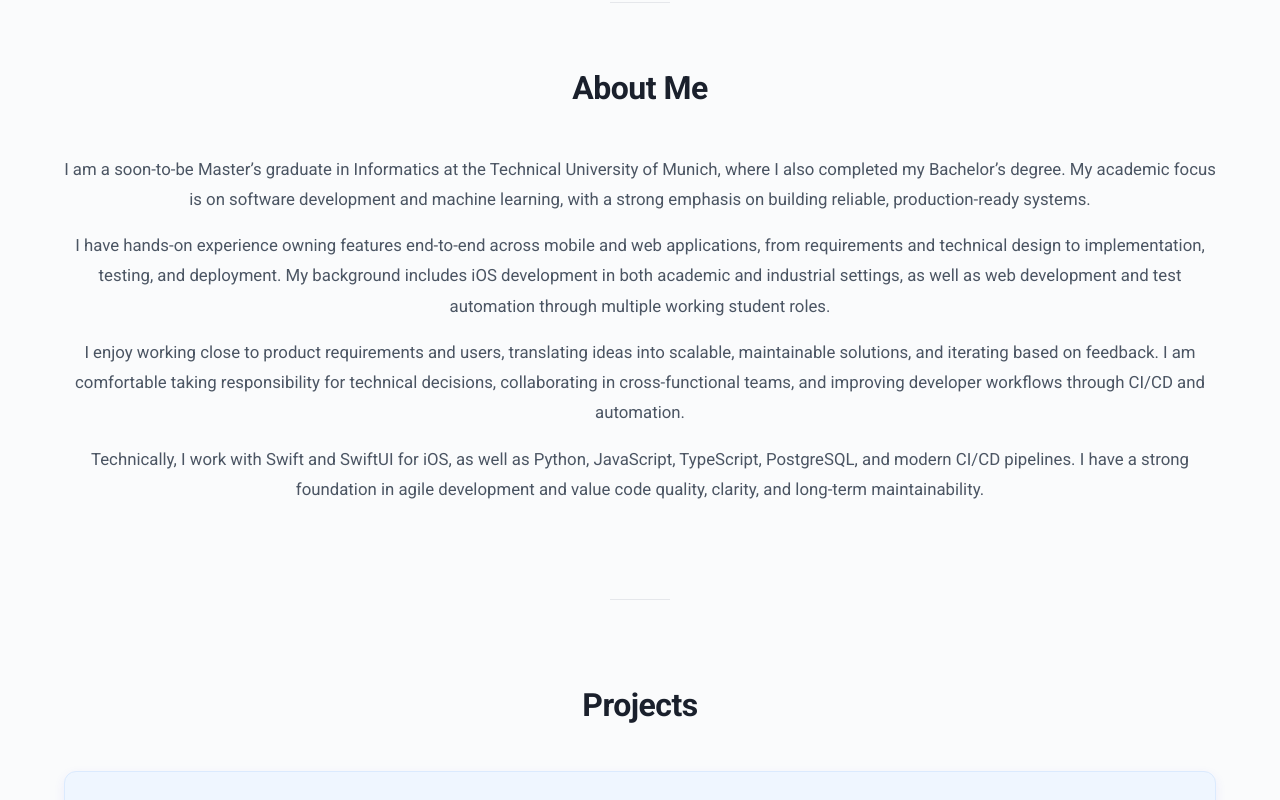
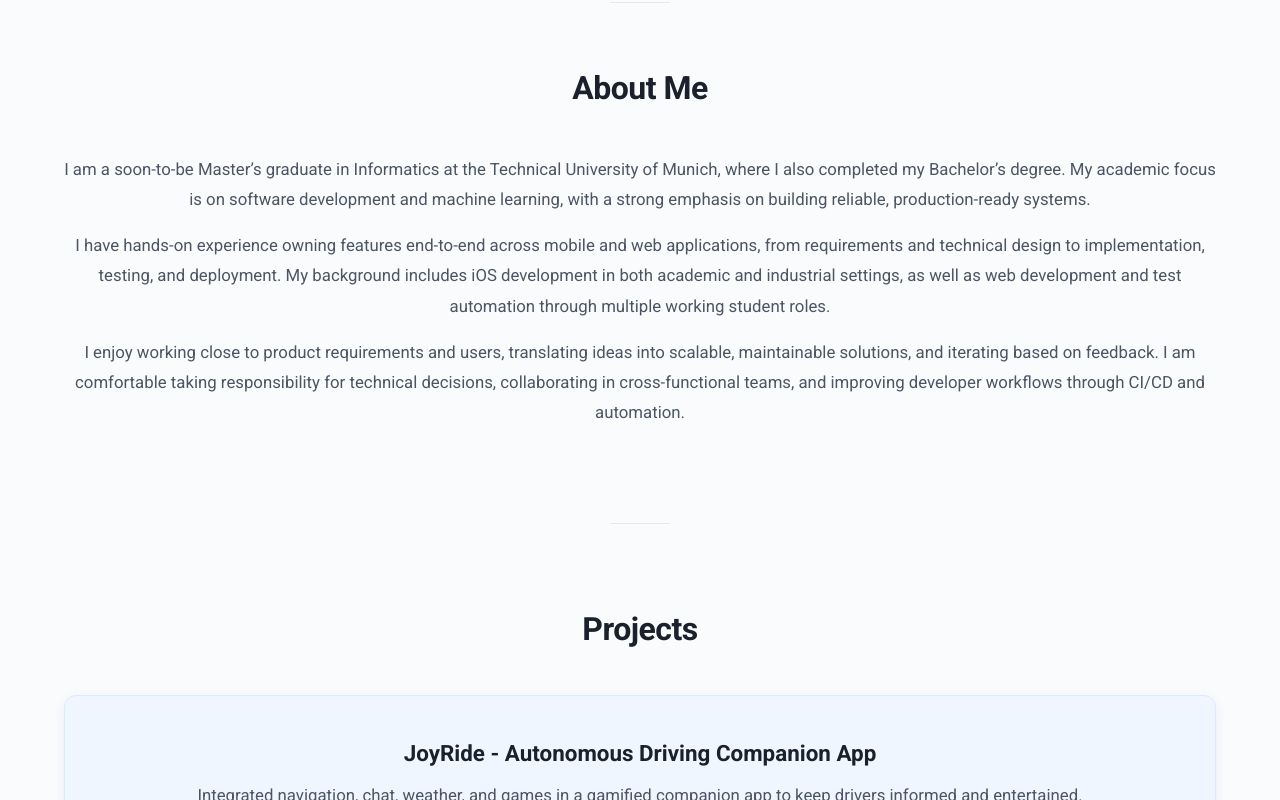
Before and after one commit to alaraozdenler/alaraozdenler.github.io, a Next.js app: page / in a window 1280 px wide. Shown: the part 469-1269 px from the top of the page. Built offline with nearby package versions, Linux system fonts and the light colour scheme.

Commit message:
Remove outdated technical skills from the about section

```diff
--- a/app/page.tsx
+++ b/app/page.tsx
@@ -127,7 +127,6 @@ const aboutParagraphs = [
   "I am a soon-to-be Master’s graduate in Informatics at the Technical University of Munich, where I also completed my Bachelor’s degree. My academic focus is on software development and machine learning, with a strong emphasis on building reliable, production-ready systems.",
   "I have hands-on experience owning features end-to-end across mobile and web applications, from requirements and technical design to implementation, testing, and deployment. My background includes iOS development in both academic and industrial settings, as well as web development and test automation through multiple working student roles.",
   "I enjoy working close to product requirements and users, translating ideas into scalable, maintainable solutions, and iterating based on feedback. I am comfortable taking responsibility for technical decisions, collaborating in cross-functional teams, and improving developer workflows through CI/CD and automation.",
-  "Technically, I work with Swift and SwiftUI for iOS, as well as Python, JavaScript, TypeScript, PostgreSQL, and modern CI/CD pipelines. I have a strong foundation in agile development and value code quality, clarity, and long-term maintainability.",
 ];
 export default function Home() {
   const [activeImage, setActiveImage] = useState<ImageItem | null>(null);
```
